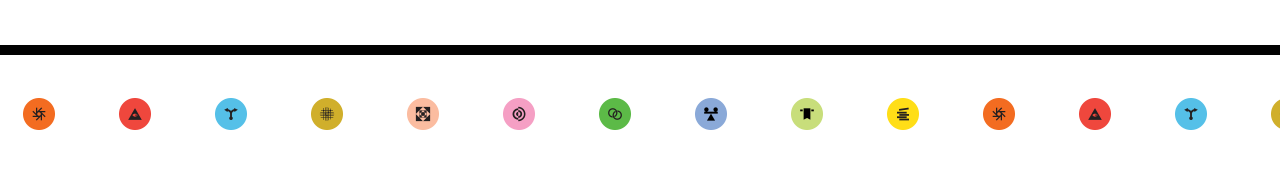
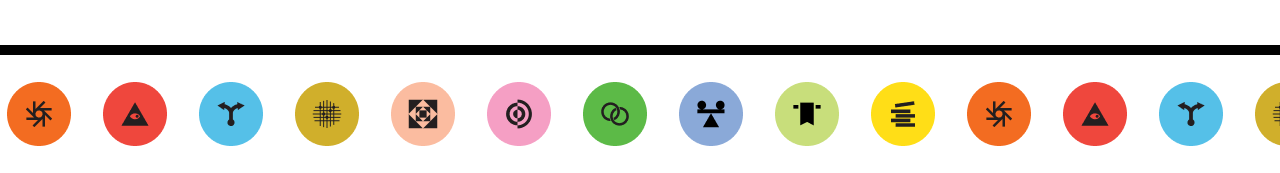
Before and after one commit to heymarkwetzel/tgr-website, a plain HTML site: page index.html in a window 1280 px wide. Shown: the part 4622-4795 px from the top of the page. Drawn offline with Linux system fonts and the light colour scheme.

Commit message:
update styles.css

```diff
--- a/styles.css
+++ b/styles.css
@@ -1549,9 +1549,7 @@
   animation: marquee-scroll 22s linear infinite;
 }
 
-.marquee__track:hover {
-  animation-play-state: paused;
-}
+
 
 @keyframes marquee-scroll {
   0%   { transform: translateX(0); }
@@ -1578,8 +1576,8 @@
 }
 
 .marquee__icon img {
-  width: 32px;
-  height: 32px;
+  width: 64px;
+  height: 64px;
   display: block;
   object-fit: contain;
 }
```
